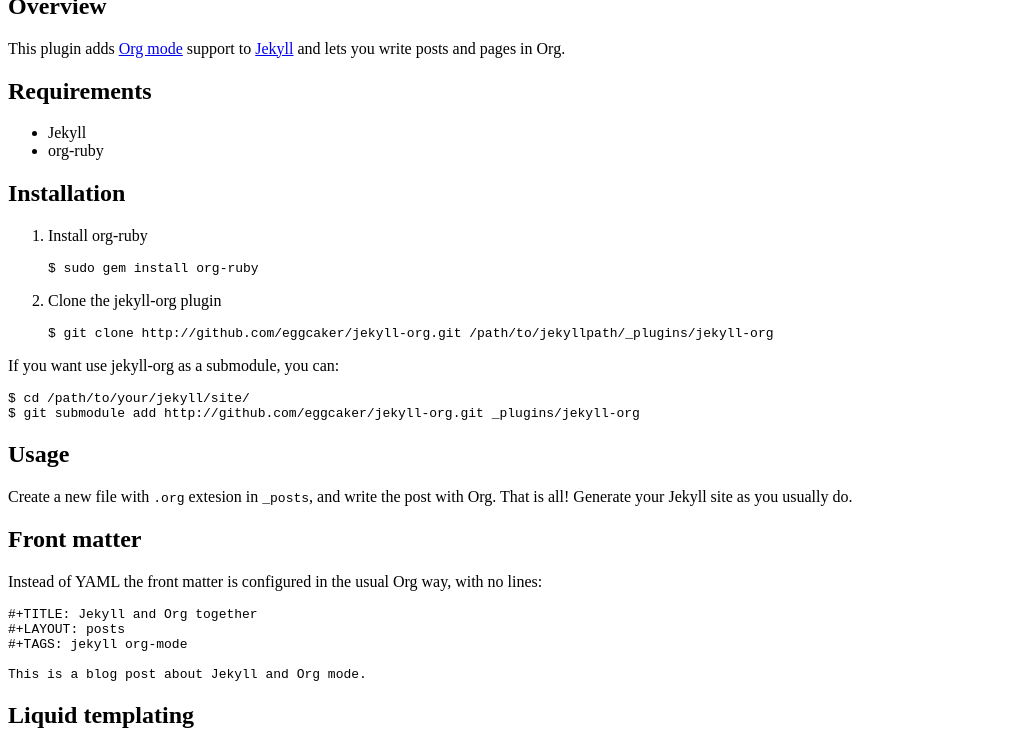
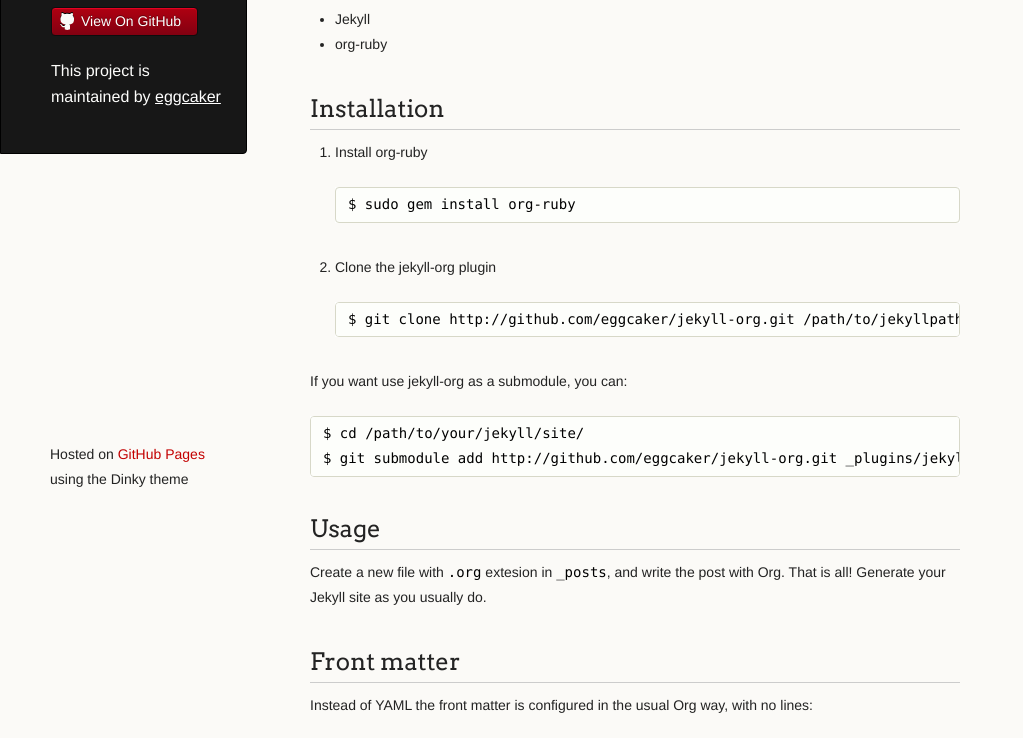
Before and after one commit to eggcaker/jekyll-org, a plain HTML site: page index.html in a window 1280 px wide. Shown: the part 276-1014 px from the top of the page, without its empty margins (0-1023 px from the left). Drawn offline with Linux system fonts and the light colour scheme; the site is published under a folder, as on GitHub Pages, so addresses that start at the root find nothing.

Commit message:
fixed css path

```diff
--- a/index.html
+++ b/index.html
@@ -5,9 +5,9 @@
     <meta http-equiv="X-UA-Compatible" content="chrome=1">
     <title>jekyll-org by eggcaker</title>
 
-    <link rel="stylesheet" href="/stylesheets/styles.css">
-    <link rel="stylesheet" href="/stylesheets/pygment_trac.css">
-    <script src="/javascripts/scale.fix.js"></script>
+    <link rel="stylesheet" href="stylesheets/styles.css">
+    <link rel="stylesheet" href="stylesheets/pygment_trac.css">
+    <script src="javascripts/scale.fix.js"></script>
     <meta name="viewport" content="width=device-width, initial-scale=1, user-scalable=no">
     <!--[if lt IE 9]>
     <script src="//html5shiv.googlecode.com/svn/trunk/html5.js"></script>
```
